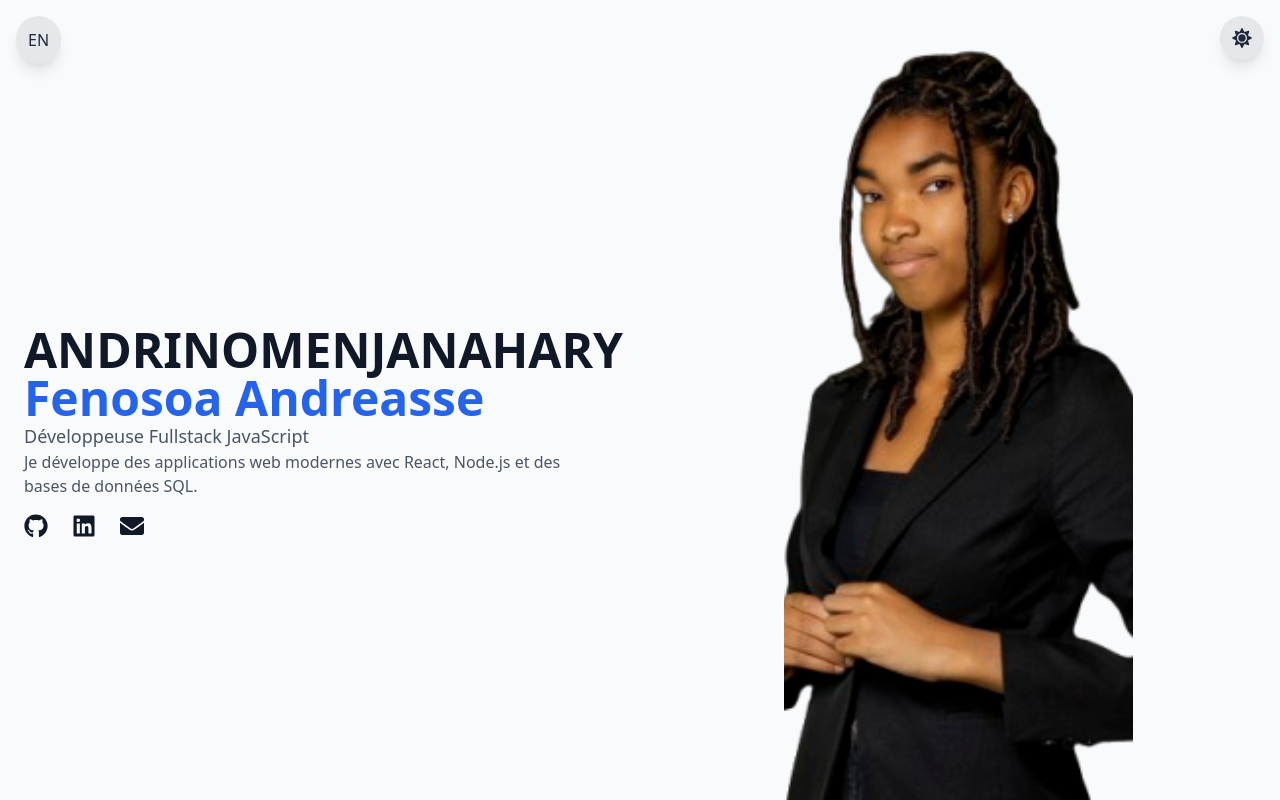
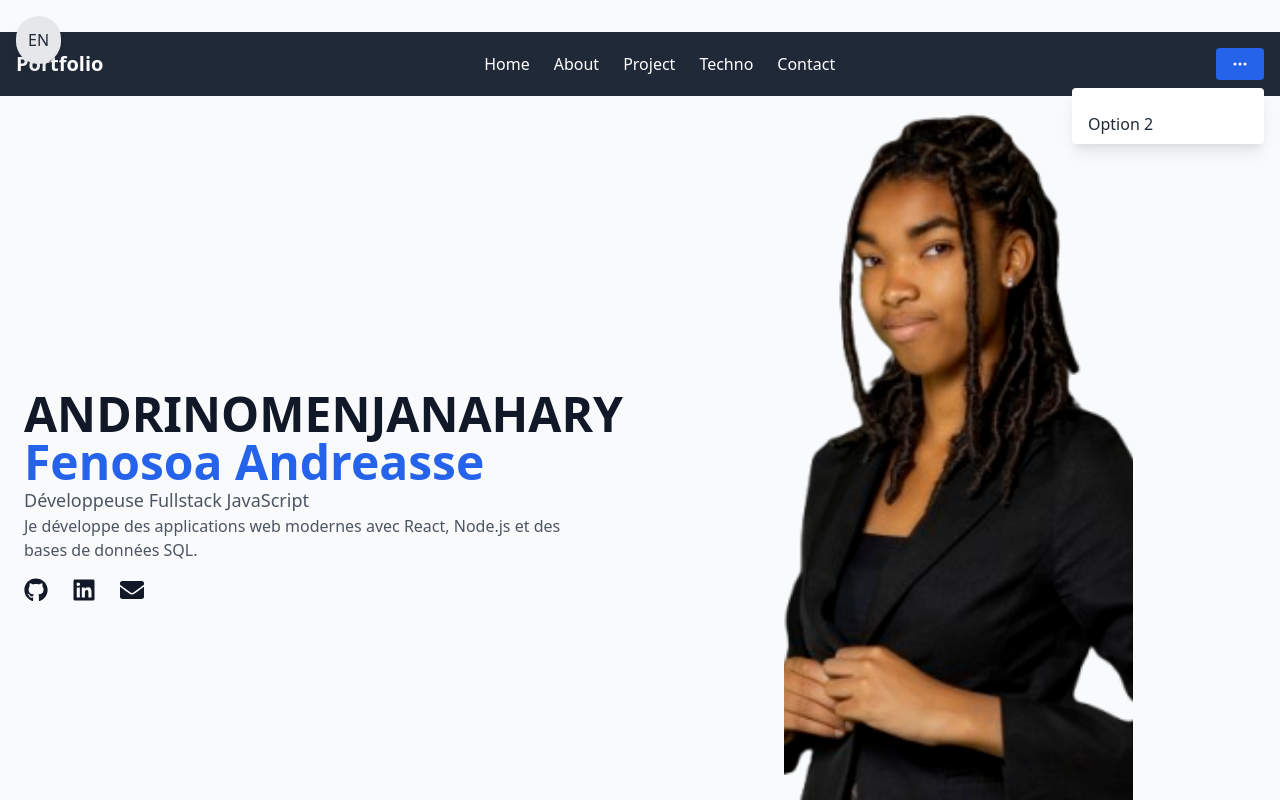
Before and after one commit to FenosoaAndreasse20/portfolio, a React (Vite) app: page / in a window 1280 px wide. Both pictures are taken after a click on the button 1242 px from the left and 38 px from the top of the page. Shown: the top 800 px of the page. Built offline with nearby package versions, Linux system fonts and the light colour scheme.

Commit message:
feat : add navbar

```diff
--- a/src/App.tsx
+++ b/src/App.tsx
@@ -24,14 +24,14 @@ function App() {
   return (
     <div className="min-h-screen bg-gray-50 dark:bg-gray-900 text-gray-900 dark:text-gray-100 font-sans transition-colors duration-500 scroll-smooth">
       <div className="flex justify-end items-center gap-4 p-4 max-w-5xl mx-auto">
-        <ToggleLang
+        {/* <ToggleLang
           lang={lang}
           toggleLang={() => setLang(lang === "fr" ? "en" : "fr")}
-        />
-        <ToggleDarkMode
+        /> */}
+        {/* <ToggleDarkMode
           darkMode={darkMode}
           toggleDarkMode={() => setDarkMode(!darkMode)}
-        />
+        /> */}
       </div>
 
       <Header lang={lang} />
--- a/src/components/Contact.tsx
+++ b/src/components/Contact.tsx
@@ -6,7 +6,7 @@ interface Props {
 
 export default function Contact({ lang }: Props) {
   return (
-    <section className="bg-gray-50 dark:bg-gray-900 py-12 px-4">
+    <section id="contact" className="bg-gray-50 dark:bg-gray-900 py-12 px-4">
       <div className="max-w-5xl mx-auto text-center space-y-2">
         <h2 className="text-3xl font-bold text-gray-900 dark:text-gray-100">{translations[lang].contact}</h2>
         <p className="text-gray-700 dark:text-gray-300"><strong>{translations[lang].email}:</strong> andrinomenjanaharyfenosoa@gmail.com</p>
--- a/src/components/Header.tsx
+++ b/src/components/Header.tsx
@@ -1,6 +1,7 @@
 import profilePic from "../assets/PhotoHeader.png";
 import { translations } from "../i18n";
 import { FaGithub, FaLinkedin, FaEnvelope } from "react-icons/fa";
+import Navbar from "./Navbar";
 
 interface Props {
   lang: "fr" | "en";
@@ -8,13 +9,12 @@ interface Props {
 
 export default function Header({ lang }: Props) {
   return (
-    <header className="min-h-screen flex items-center px-6" >
+    <>
+      <Navbar />
+      <header  id="header" className="min-h-screen flex items-center px-6">
         <div className="max-w-7xl mx-auto grid grid-cols-1 md:grid-cols-2 gap-10 justify-center items-center w-full h-screen">
-
           {/* TEXTE À GAUCHE */}
           <div className=" text-center md:text-left">
-
-
             <h1 className="text-3xl sm:text-4xl lg:text-5xl font-bold leading-tight">
               ANDRINOMENJANAHARY <br />
               <span className="text-blue-600">Fenosoa Andreasse</span>
@@ -65,8 +65,8 @@ export default function Header({ lang }: Props) {
               className="w-auto object-cover"
             />
           </div>
-
         </div>
       </header>
+    </>
   );
 }
--- /dev/null
+++ b/src/components/Navbar.tsx
@@ -0,0 +1,104 @@
+import { useState } from 'react';
+import ToggleLang from './ToggleLang';
+import { BsThreeDots } from "react-icons/bs";
+
+function Navbar() {
+  const [isMenuOpen, setIsMenuOpen] = useState(false);
+  const [isPopupOpen, setIsPopupOpen] = useState(false);
+  const [lang, setLang] = useState<"fr" | "en">("fr");
+
+  const toggleMenu = () => setIsMenuOpen(!isMenuOpen);
+  const togglePopup = () => setIsPopupOpen(!isPopupOpen);
+
+  return (
+    <nav className="bg-gray-800 top-0 text-white p-4 absolute sticky z-10">
+      <div className="container mx-auto flex justify-between items-center">
+        {/* Logo ou titre */}
+        <div className="text-xl font-bold">Portfolio</div>
+
+        {/* Menu desktop */}
+        <ul className="hidden md:flex space-x-6">
+          <a href="#header"><li className="hover:text-gray-300 cursor-pointer">Home</li></a>
+          <a href="#about"><li className="hover:text-gray-300 cursor-pointer">About</li></a>
+          <a href="#projects"><li className="hover:text-gray-300 cursor-pointer">Project</li></a>
+          <a href="#techno"><li className="hover:text-gray-300 cursor-pointer">Techno</li></a>
+          <a href="#contact"><li className="hover:text-gray-300 cursor-pointer">Contact</li></a>
+        </ul>
+
+        {/* Bouton Settings avec popup */}
+        <div className="hidden md:block relative">
+          <button
+            onClick={togglePopup}
+            className="bg-blue-600 hover:bg-blue-700 px-4 py-2 rounded transition"
+          >
+            <BsThreeDots/>
+          </button>
+
+          {isPopupOpen && (
+            <div className="absolute right-0 mt-2 w-48 bg-white text-gray-800 rounded shadow-lg z-10">
+              <div className="block w-full text-left px-4 py-2 hover:bg-gray-100">
+                <ToggleLang
+                  lang={lang}
+                  toggleLang={() => setLang(lang === "fr" ? "en" : "fr")}
+                />
+              </div>
+              <button className="block w-full text-left px-4 py-2 hover:bg-gray-100">
+                Option 2
+              </button>
+            </div>
+          )}
+        </div>
+
+        {/* Bouton hamburger (mobile) */}
+        <button
+          onClick={toggleMenu}
+          className="md:hidden flex flex-col space-y-1"
+          aria-label="Toggle menu"
+        >
+          <span className={`block w-6 h-0.5 bg-white transition-transform ${isMenuOpen ? 'rotate-45 translate-y-1.5' : ''}`}></span>
+          <span className={`block w-6 h-0.5 bg-white transition-opacity ${isMenuOpen ? 'opacity-0' : ''}`}></span>
+          <span className={`block w-6 h-0.5 bg-white transition-transform ${isMenuOpen ? '-rotate-45 -translate-y-1.5' : ''}`}></span>
+        </button>
+      </div>
+
+      {/* Menu mobile */}
+      {isMenuOpen && (
+        <div className="md:hidden mt-4">
+          <ul className="flex flex-col space-y-2">
+           <a href="#header"><li className="hover:text-gray-300 cursor-pointer">Home</li></a>
+          <a href="#about"><li className="hover:text-gray-300 cursor-pointer">About</li></a>
+          <a href="#projects"><li className="hover:text-gray-300 cursor-pointer">Project</li></a>
+          <a href="#techno"><li className="hover:text-gray-300 cursor-pointer">Techno</li></a>
+          <a href="#contact"><li className="hover:text-gray-300 cursor-pointer">Contact</li></a>
+        </ul>
+
+          {/* Settings popup en mobile */}
+          <div className="mt-4 relative">
+            <button
+              onClick={togglePopup}
+              className="w-full bg-blue-600 hover:bg-blue-700 px-4 py-2 rounded transition"
+            >
+              <BsThreeDots/>
+            </button>
+
+            {isPopupOpen && (
+              <div className="mt-2 bg-white text-gray-800 rounded shadow-lg">
+                <div className="block w-full text-left px-4 py-2 hover:bg-gray-100">
+                  <ToggleLang
+                    lang={lang}
+                    toggleLang={() => setLang(lang === "fr" ? "en" : "fr")}
+                  />
+                </div>
+                <button className="block w-full text-left px-4 py-2 hover:bg-gray-100">
+                  Option 2
+                </button>
+              </div>
+            )}
+          </div>
+        </div>
+      )}
+    </nav>
+  );
+}
+
+export default Navbar;
--- a/src/components/Skills.tsx
+++ b/src/components/Skills.tsx
@@ -29,7 +29,7 @@ export default function Skills({ lang }: Props) {
   );
 
   return (
-    <section className="bg-white dark:bg-gray-800 py-12 px-4">
+    <section id="techno" className="bg-white dark:bg-gray-800 py-12 px-4">
       <div className="max-w-5xl mx-auto grid grid-cols-1 md:grid-cols-3 gap-6">
         {renderList(translations[lang].frontend, frontend)}
         {renderList(translations[lang].backend, backend)}
```
Lines whose indentation alone changed are shown as unchanged.
